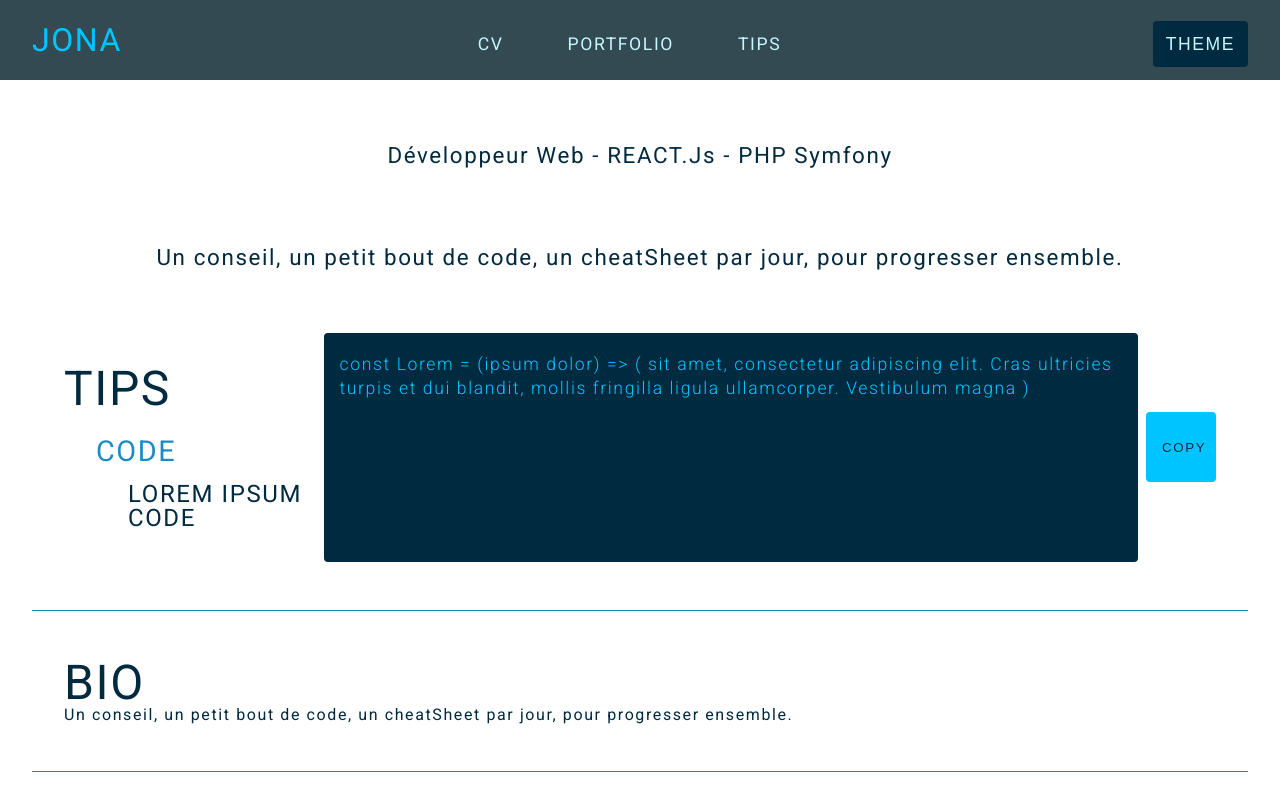
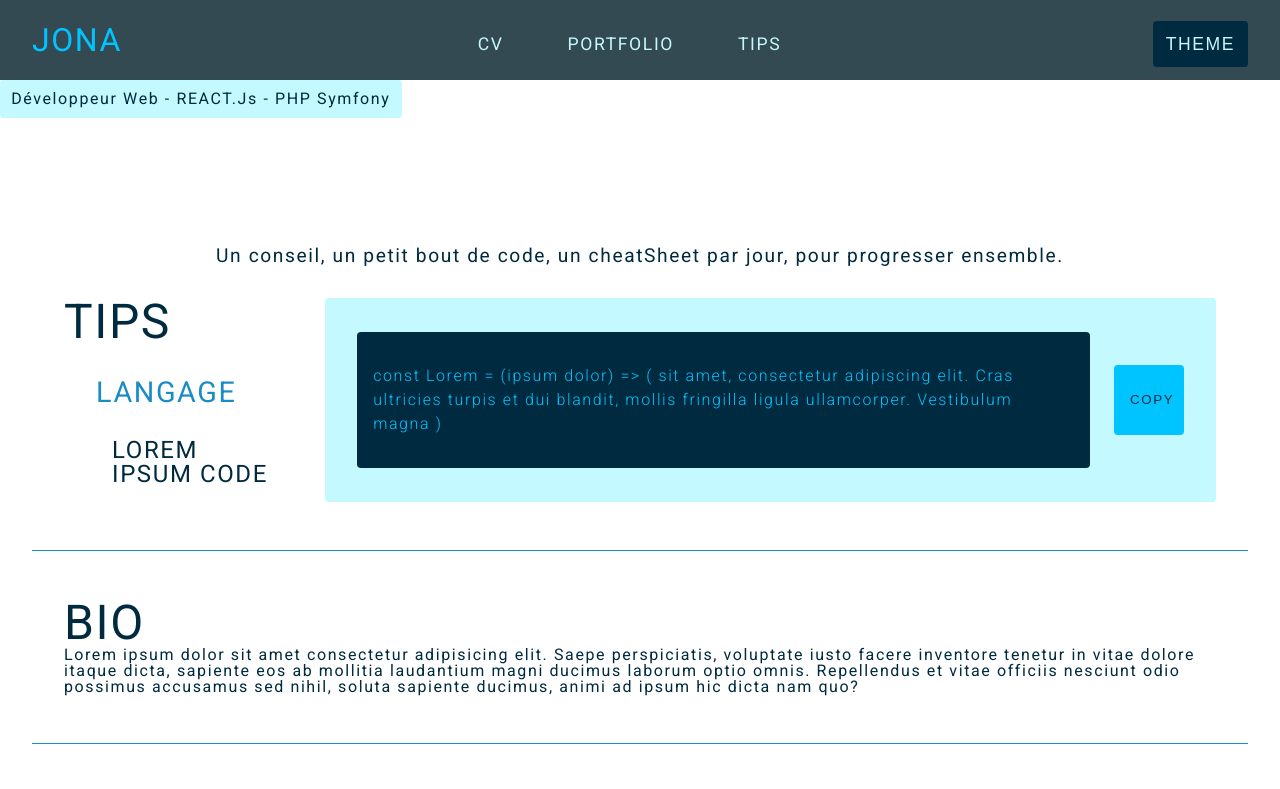
Before and after one commit to JonaPlaz/jona-website, a React app: page / in a window 1280 px wide. Shown: the top 789 px of the page. Built offline with nearby package versions, Linux system fonts and the light colour scheme.

Commit message:
modifs tips subtitle

```diff
--- a/src/components/Header/header.scss
+++ b/src/components/Header/header.scss
@@ -5,7 +5,6 @@
     height: 80px;
     letter-spacing: vars.$letter-spacing;
     margin: 0 auto;
-    position: fixed;
     text-transform: uppercase;
     width: 100vw;
 
@@ -61,7 +60,6 @@
             border: none;
             border-radius: vars.$border-radius;
             color: vars.$light-color;
-            font-size: 1em;
             letter-spacing: vars.$letter-spacing;
             margin-right: 2rem;
             margin-top: 1.3rem;
@@ -73,7 +71,7 @@
               }
 
               &.header-button:hover {
-                background-color: vars.$light-color;
+                background-color: vars.$alt-color;
                 color: vars.$primary-color;
                 transition: vars.$transition;
             }
--- a/src/components/Home/Bio/index.js
+++ b/src/components/Home/Bio/index.js
@@ -9,8 +9,7 @@ const Bio = () => (
   <section className="sectionBio">
     <h2>Bio</h2>
     <p>
-      Un conseil, un petit bout de code, un cheatSheet par jour, pour progresser
-      ensemble.
+      Lorem ipsum dolor sit amet consectetur adipisicing elit. Saepe perspiciatis, voluptate iusto facere inventore tenetur in vitae dolore itaque dicta, sapiente eos ab mollitia laudantium magni ducimus laborum optio omnis. Repellendus et vitae officiis nesciunt odio possimus accusamus sed nihil, soluta sapiente ducimus, animi ad ipsum hic dicta nam quo?
     </p>
   </section>
 );
--- a/src/components/Home/Tips/index.js
+++ b/src/components/Home/Tips/index.js
@@ -14,7 +14,7 @@ const Tips = () => (
     <div className="tipsBlocs">
       <div className="tipsTitle">
         <h2>Tips</h2>
-        <h3>Code</h3>
+        <h3>Langage</h3>
         <h4>Lorem Ipsum Code</h4>
       </div>
       <div className="homeCodeSnippet">
--- a/src/components/Home/Tips/tips.scss
+++ b/src/components/Home/Tips/tips.scss
@@ -2,42 +2,41 @@
 // == Style de la section tips
 .sectionTips {
   border-bottom: 1px solid vars.$alt-color;
+  margin: 5rem auto 0;
   padding: 3rem 2rem;
 
   p {
     font-size: 1rem;
-    margin-bottom: 4rem;
+    margin-bottom: 2rem;
     text-align: center;
 
     @media (min-width: 600px) {
-      font-size: 1.4rem;
+      font-size: 1.2rem;
+      text-align: center;
     }
   }
 
   .tipsBlocs {
     display: flex;
 
-
     .tipsTitle {
       display: flex;
       flex-direction: column;
-      margin: 2rem 0;
 
       h3 {
-        margin-top: 1.5rem;
-        margin-left: 2rem;
+        padding: 2rem 2rem 1rem;
       }
 
       h4 {
-        margin-top: 1rem;
-        margin-left: 4rem;
+        padding: 1rem 3rem;
       }
     }
 
     .homeCodeSnippet {
+      background-color: vars.$light-color;
+      border-radius: vars.$border-radius;
       display: flex;
-      justify-content: center;
-      margin: 0 auto;
+      padding: 2rem;
 
       .tipsCopyButton {
         align-self: center;
@@ -46,7 +45,7 @@
         border-radius: vars.$border-radius;
         color: vars.$primary-color;
         letter-spacing: vars.$letter-spacing;
-        margin-left: 0.5rem;
+        margin-left: 1.5rem;
         height: 70px;
         width: 70px;
         padding: 0 1rem;
--- a/src/components/Subtitle/subtitle.scss
+++ b/src/components/Subtitle/subtitle.scss
@@ -1,15 +1,11 @@
 @use 'src/styles/vars';
 .subtitle {
+  background-color: vars.$light-color;
+  border-radius: vars.$border-radius;
   color: vars.$primary-color;
-  font-size: 1.2rem;
-  margin: 0 auto 2rem;
-  padding-top: 9rem;
+  display: inline-block;
+  padding: 0.7rem;
   text-align: center;
-
-  @media (min-width: 600px) {
-    font-size: 1.4rem;
-    width: 510px;
-  }
 
   &.subtitle:hover {
     color: vars.$alt-color;
--- a/src/styles/index.scss
+++ b/src/styles/index.scss
@@ -48,6 +48,7 @@ ul {
 
 // == Style pour partage de code
 .codeSnippet {
+  align-self: center;
   background-color: vars.$primary-color;
   border: none;
   border-radius: vars.$border-radius;
@@ -55,10 +56,10 @@ ul {
   font-weight: 300;
   line-height: 1.5rem;
   max-width: 1000px;
-  padding: 1.2rem 1rem;
+  padding: 2rem 1rem;
 
   @media (min-width: 600px) {
-    font-size: 1.1rem;
+    font-size: 1rem;
   }
 }
 
```
